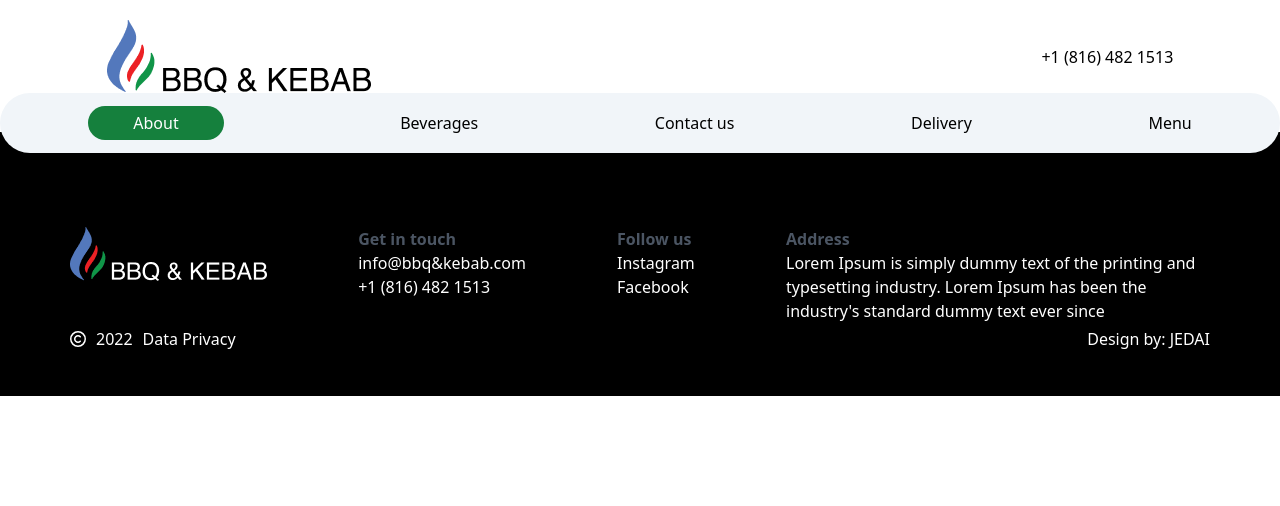
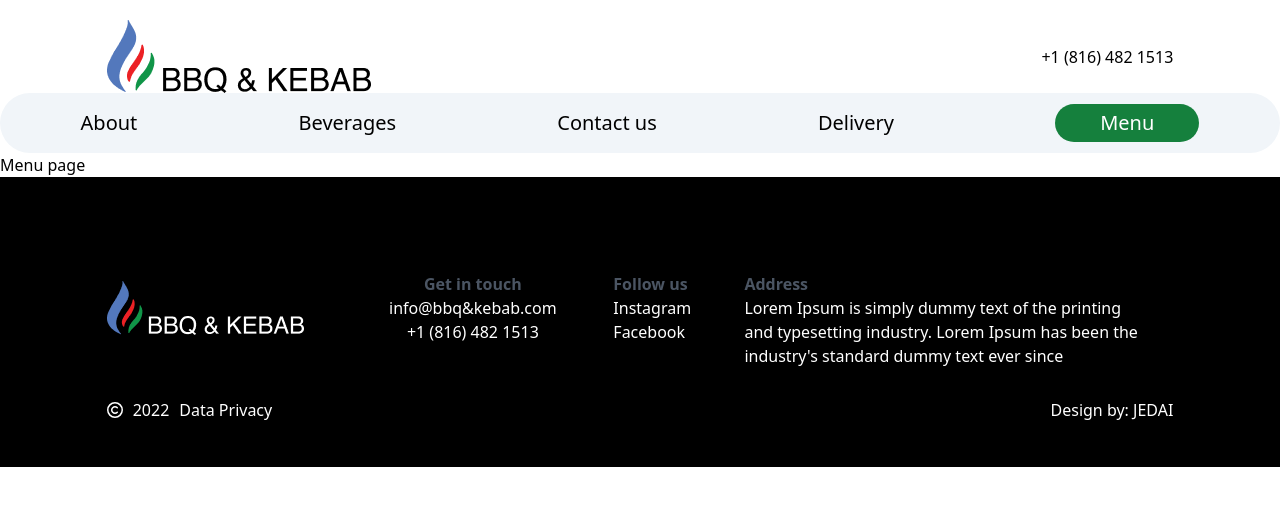
Before and after one commit to mamedov021/kebab, a React (Vite) app: page /Menu in a window 1280 px wide. Shown: the top 506 px of the page. Built offline with nearby package versions, Linux system fonts and the light colour scheme.

Commit message:
toggle menu

```diff
--- a/src/companents/Footer/index.jsx
+++ b/src/companents/Footer/index.jsx
@@ -2,23 +2,30 @@
 import { FaRegCopyright } from "react-icons/fa6";
 const Footer = () => {
   return(
-  <footer className="bg-black w-full   text-white px-[70px] relative top-[-45px]  py-[45px]  z-[-1]">
-   <div className="flex items-start pt-[50px] justify-beatween h-[150px] gap-[8%] ">
-     <img src="/footer_logo.png" alt=""  />
-    <div> <h3 className="text-gray-600 font-semibold	">Get in touch</h3>
-          <a href="mailto:info@bbq&kebab.com">info@bbq&kebab.com</a>
+  <footer className="bg-black w-full   text-white      py-[45px]  z-[-1]  flex flex-col gap-[30px] ">
+
+  <div className="flex items-start pt-[50px] justify-beatween  gap-[80px] max-[1020px]:block w-10/12 mx-auto    ">
+     <div className = "flex  gap-[20%] w-[40%] max-[1020px]:w-[100%]  max-[1020px]:my-[30px] max-[768px]:block">
+         <img src="/footer_logo.png" className = "m-[auto]"alt=""  />
+         <div className = "flex flex-col items-center">
+          <h3 className="text-gray-600 font-semibold	">Get in touch</h3>
+          <a href="mailto:info@bbq&kebab.com" className="block">info@bbq&kebab.com</a>
           <a href="tel:+6494461709"> +1 (816) 482 1513</a>
         </div>
-    <div >
+     </div>
+     <div className =" flex justify-between  gap-[10%] w-[50%]  max-[1020px]:w-[100%] max-[768px]:block max-[768px]:text-center">
+       <div  className=" ">
           <h3 className="text-gray-600 font-semibold	">Follow us</h3>
           <a href="" className="block" >Instagram</a>
           <a href="">Facebook</a>
         </div>
-    <div> <h3 className="text-gray-600 font-semibold	">Address</h3>
+        <div className=" ">
+            <h3 className="text-gray-600 font-semibold   	">Address</h3>
             <p>Lorem Ipsum is simply dummy text of the printing and typesetting industry. Lorem Ipsum has been the industry's standard dummy text ever since</p>
         </div>
      </div>
-   <div className="flex justify-between">
+  </div>
+   <div className="flex justify-between  w-10/12 mx-auto ">
      <div className="flex gap-[10px] items-center">
 
      <FaRegCopyright />
--- a/src/companents/Header/index.jsx
+++ b/src/companents/Header/index.jsx
@@ -1,11 +1,26 @@
-
+import { useState } from "react";
+import Mobile from "../../companents/Mobile";
+import { GiHamburgerMenu } from "react-icons/gi";
+import { IoMdClose } from "react-icons/io";
 const Header = () => {
+  const[menuOpen,setMenuOpen]=useState(false);
+  function handleOpen(){
+    setMenuOpen(!menuOpen)
+  }
   return (
 <main className="flex justify-center  mt-5  ">
   <div className="w-10/12">
-    <header className="flex justify-between items-center">
-      <img src={"/logo.png"} alt="Logo" className="w-35 h-17 " />
-      <a href="tel:+6494461709" className="flex items-center">+1 (816) 482 1513</a>
+    <div onClick={handleOpen}  className=" hidden max-[768px]:flex justify-end cursor-pointer" >
+      {menuOpen?<IoMdClose/> :<GiHamburgerMenu  /> }
+
+    </div>
+<div className=" hidden max-[768px]:block">
+  {menuOpen?<Mobile/>:""}
+
+</div>
+    <header className="flex justify-between items-center max-[768px]:block ">
+      <img src={"/logo.png"} alt="Logo" className="w-35 h-17   max-[768px]:m-auto" />
+      <a href="tel:+6494461709" className="flex items-center text-center justify-center">+1 (816) 482 1513</a>
     </header>
   </div>
 </main>
--- a/src/companents/Map.jsx
+++ b/src/companents/Map.jsx
@@ -1,6 +1,6 @@
 const Map = () => {
   return (
-    <div className="w-full bg-white rounded-br-[45px] rounded-bl-[45px]  pb-[80px]">
+    <div className="w-full bg-white rounded-br-[45px] rounded-bl-[45px]  pb-[80px] relative top-[1%]">
       <div className="w-10/12 m-auto">
         <iframe
           src="https://www.google.com/maps/embed?pb=!1m18!1m12!1m3!1d396369.7968760607!2d-94.5757195!3d39.091919000000004!2m3!1f0!2f0!3f0!3m2!1i1024!2i768!4f13.1!3m3!1m2!1s0x87c0f75eafe99997%3A0x558525e66aaa51a2!2zS2FuemFzIFNpdGksIE1pc3N1cmksIEFtZXJpa2EgQmlybMmZxZ9tacWfIMWedGF0bGFyxLE!5e0!3m2!1saz!2saz!4v1705302564506!5m2!1saz!2saz"
--- /dev/null
+++ b/src/companents/Mobile.jsx
@@ -0,0 +1,30 @@
+import { NavLink } from "react-router-dom";
+
+const Mobile = () => {
+    return (
+        <nav className="bg-gray-700 text-black  flex flex-col justify-around  items-center    ">
+          <NavLink
+            className={({ isActive }) =>
+              `${isActive ? "bg-green-700 px-[25px] py-[5px] text-white rounded-[25px]" : ""} text-xl`
+            }
+            to="/"
+          >
+            About
+          </NavLink>
+          <NavLink  className={({ isActive }) =>
+              `${isActive ? "bg-green-700 px-[25px] py-[5px] text-white rounded-[25px]" : ""} text-xl`
+            } to="/Beverages">Beverages</NavLink>
+          <NavLink  className={({ isActive }) =>
+              `${isActive ? "bg-green-700 px-[25px] py-[5px] text-white rounded-[25px]" : ""} text-xl`
+            } to="/Contact">Contact us</NavLink>
+          <NavLink  className={({ isActive }) =>
+              `${isActive ? "bg-green-700 px-[25px] py-[5px] text-white rounded-[25px]" : ""} text-xl`
+            } to="/Delivery">Delivery</NavLink>
+          <NavLink  className={({ isActive }) =>
+              `${isActive ? "bg-green-700 px-[25px] py-[5px] text-white rounded-[25px]" : ""} text-xl`
+            } to="/Menu"> Menu</NavLink>
+        </nav>
+      );
+}
+
+export default Mobile
--- a/src/companents/Nav/index.jsx
+++ b/src/companents/Nav/index.jsx
@@ -1,17 +1,31 @@
-
-import { Link } from 'react-router-dom'
+import { NavLink } from "react-router-dom";
 
 const Nav = () => {
+
   return (
-    <nav className="bg-slate-100 text-black  flex justify-around h-[60px] items-center rounded-[35px]  ">
-     <Link to='/' className='bg-green-700 px-[45px] py-[5px] text-white rounded-[45px] '>About</Link >
-     <Link to='/Beverages' >Beverages</Link>
-     <Link to='/Contact' >Contact us</Link>
-     <Link to='/Delivery' >Delivery</Link>
-     <Link to='/Menu' > Menu</Link>
+    <nav className="bg-slate-100 text-black  flex justify-around h-[60px] items-center rounded-[35px] max-[768px]:hidden  ">
+      <NavLink
+        className={({ isActive }) =>
+          `${isActive ? "bg-green-700 px-[45px] py-[5px] text-white rounded-[45px]" : ""} text-xl`
+        }
+        to="/"
+      >
+        About
+      </NavLink>
+      <NavLink  className={({ isActive }) =>
+          `${isActive ? "bg-green-700 px-[45px] py-[5px] text-white rounded-[45px]" : ""} text-xl`
+        } to="/Beverages">Beverages</NavLink>
+      <NavLink  className={({ isActive }) =>
+          `${isActive ? "bg-green-700 px-[45px] py-[5px] text-white rounded-[45px]" : ""} text-xl`
+        } to="/Contact">Contact us</NavLink>
+      <NavLink  className={({ isActive }) =>
+          `${isActive ? "bg-green-700 px-[45px] py-[5px] text-white rounded-[45px]" : ""} text-xl`
+        } to="/Delivery">Delivery</NavLink>
+      <NavLink  className={({ isActive }) =>
+          `${isActive ? "bg-green-700 px-[45px] py-[5px] text-white rounded-[45px]" : ""} text-xl`
+        } to="/Menu"> Menu</NavLink>
     </nav>
+  );
+};
 
-  )
-}
-
-export default Nav
+export default Nav;
--- a/src/pages/About/index.jsx
+++ b/src/pages/About/index.jsx
@@ -9,14 +9,18 @@ import MySwiper from "../../companents/swiper";
 
 
 
+
 const About = () => {
+
+
 
   return (
     <>
     <PageContainer >
 
+      <div className=" container_1">
 
-      <div className=" container_1">
+
         <h1 className='text-xl font-extrabold text-neutral-950 tracking-widest w-full flex justify-center my-[50px] md:text-7xl sm:text-4xl'>Taste the Original <span className='text-green-700'>KEBAB</span> </h1>
         <div className='relative flex items-center justify-center'>
           <img src="/main.png" alt="" className=' h-[90vh] ' />
--- a/src/pages/Beverages/index.jsx
+++ b/src/pages/Beverages/index.jsx
@@ -1,3 +1,4 @@
+import Mobile from "../../companents/Mobile";
 import Nav from "../../companents/Nav";
 import PageContainer from "../../companents/PageContainer";
 const Baverages = () => {
@@ -8,6 +9,7 @@ const Baverages = () => {
        <Nav/>
          this is baverages page
        </PageContainer>
+       <Mobile/>
 
 
 
```
Lines whose indentation alone changed are shown as unchanged.
